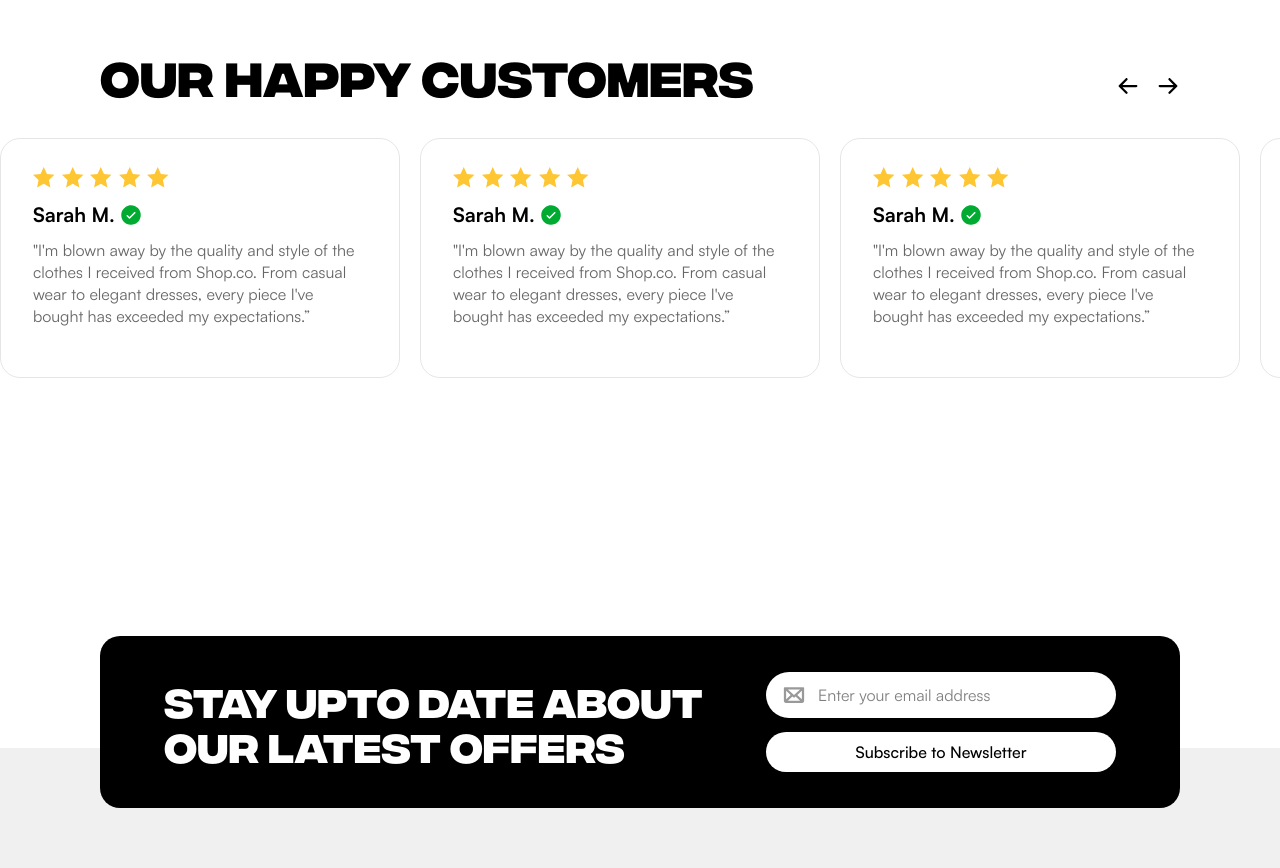
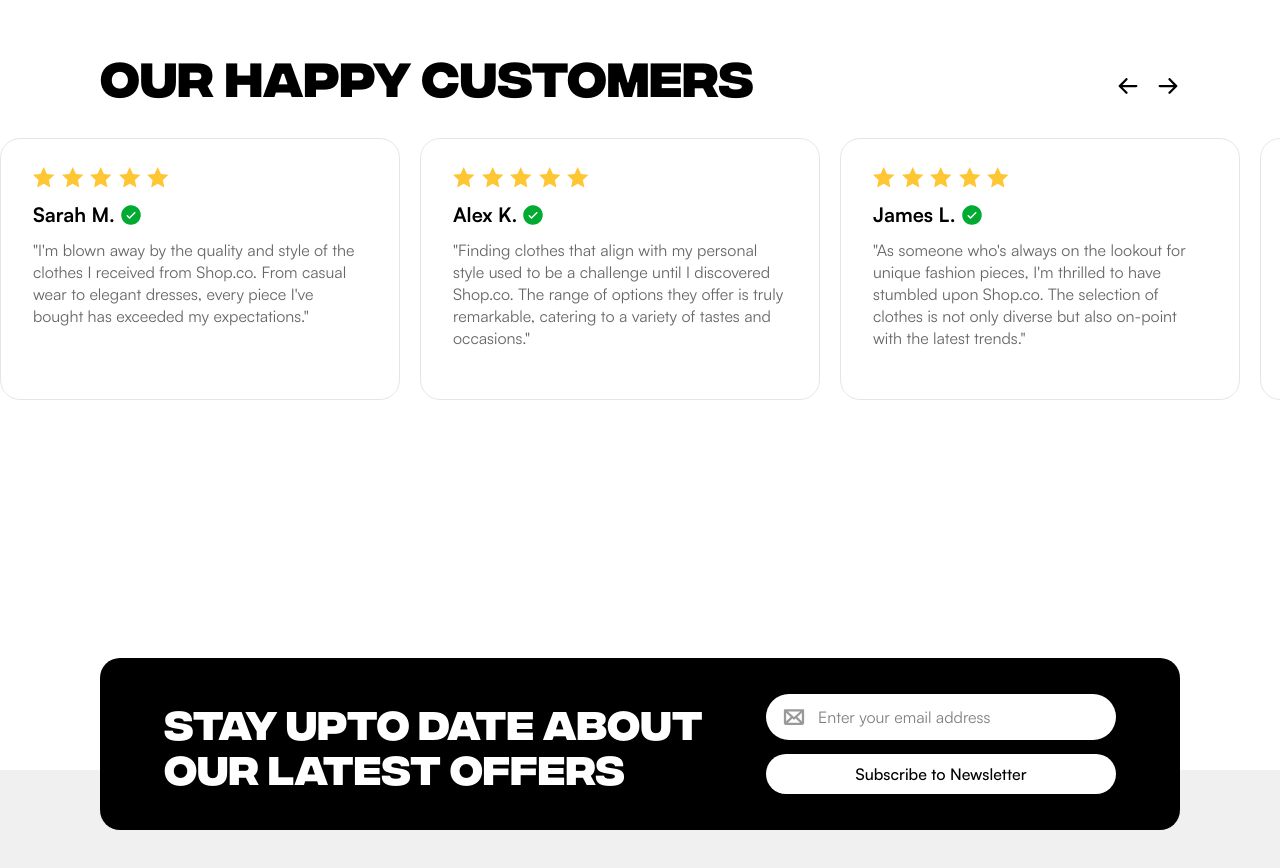
Before and after one commit to dishkhant-dev/ecommerce-app, a Next.js app: page / in a window 1280 px wide. Shown: the part 4020-4888 px from the top of the page. Built offline with nearby package versions, Linux system fonts and the light colour scheme.

Commit message:
Implement slider on testimonials

```diff
--- a/src/components/pages/home/Testimonials.tsx
+++ b/src/components/pages/home/Testimonials.tsx
@@ -1,25 +1,161 @@
 "use client";
 
+import { useCallback, useEffect, useState } from "react";
+import useEmblaCarousel from "embla-carousel-react";
+
 const TestimonialsSection = () => {
+    const [emblaRef, emblaApi] = useEmblaCarousel({
+        loop: true,
+        align: "start",
+        slidesToScroll: 1,
+        breakpoints: {
+            '(min-width: 640px)': { slidesToScroll: 2 },
+            '(min-width: 1024px)': { slidesToScroll: 3 }
+        }
+    });
+
+    const [canScrollPrev, setCanScrollPrev] = useState(false);
+    const [canScrollNext, setCanScrollNext] = useState(false);
+
+    const scrollPrev = useCallback(() => {
+        if (emblaApi) emblaApi.scrollPrev();
+    }, [emblaApi]);
+
+    const scrollNext = useCallback(() => {
+        if (emblaApi) emblaApi.scrollNext();
+    }, [emblaApi]);
+
+    const onSelect = useCallback(() => {
+        if (!emblaApi) return;
+        setCanScrollPrev(emblaApi.canScrollPrev());
+        setCanScrollNext(emblaApi.canScrollNext());
+    }, [emblaApi]);
+
+    useEffect(() => {
+        if (!emblaApi) return;
+        onSelect();
+        emblaApi.on("select", onSelect);
+        emblaApi.on("reInit", onSelect);
+    }, [emblaApi, onSelect]);
+
+
+    // Constant Data
+    const testimonials = [
+        {
+            id: 1,
+            name: "Sarah M.",
+            rating: 5,
+            review: "I'm blown away by the quality and style of the clothes I received from Shop.co. From casual wear to elegant dresses, every piece I've bought has exceeded my expectations."
+        },
+        {
+            id: 2,
+            name: "Alex K.",
+            rating: 5,
+            review: "Finding clothes that align with my personal style used to be a challenge until I discovered Shop.co. The range of options they offer is truly remarkable, catering to a variety of tastes and occasions."
+        },
+        {
+            id: 3,
+            name: "James L.",
+            rating: 5,
+            review: "As someone who's always on the lookout for unique fashion pieces, I'm thrilled to have stumbled upon Shop.co. The selection of clothes is not only diverse but also on-point with the latest trends."
+        },
+        {
+            id: 4,
+            name: "Mooen M.",
+            rating: 5,
+            review: "I'm blown away by the quality and style of the clothes I received from Shop.co. From casual wear to elegant dresses, every piece I've bought has exceeded my expectations."
+        },
+        {
+            id: 5,
+            name: "Emily R.",
+            rating: 5,
+            review: "Shop.co has completely transformed my wardrobe! The attention to detail and quality of their clothing is unmatched. I always receive compliments when wearing their pieces."
+        },
+        {
+            id: 6,
+            name: "Michael B.",
+            rating: 5,
+            review: "Outstanding customer service and amazing products! Shop.co never disappoints. Their collection is always fresh and stylish, making it my go-to for all fashion needs."
+        },
+        {
+            id: 7,
+            name: "Sarah M.",
+            rating: 5,
+            review: "I'm blown away by the quality and style of the clothes I received from Shop.co. From casual wear to elegant dresses, every piece I've bought has exceeded my expectations."
+        },
+        {
+            id: 8,
+            name: "Alex K.",
+            rating: 5,
+            review: "Finding clothes that align with my personal style used to be a challenge until I discovered Shop.co. The range of options they offer is truly remarkable, catering to a variety of tastes and occasions."
+        },
+        {
+            id: 9,
+            name: "James L.",
+            rating: 5,
+            review: "As someone who's always on the lookout for unique fashion pieces, I'm thrilled to have stumbled upon Shop.co. The selection of clothes is not only diverse but also on-point with the latest trends."
+        },
+        {
+            id: 10,
+            name: "Mooen M.",
+            rating: 5,
+            review: "I'm blown away by the quality and style of the clothes I received from Shop.co. From casual wear to elegant dresses, every piece I've bought has exceeded my expectations."
+        },
+        {
+            id: 11,
+            name: "Emily R.",
+            rating: 5,
+            review: "Shop.co has completely transformed my wardrobe! The attention to detail and quality of their clothing is unmatched. I always receive compliments when wearing their pieces."
+        },
+        {
+            id: 12,
+            name: "Michael B.",
+            rating: 5,
+            review: "Outstanding customer service and amazing products! Shop.co never disappoints. Their collection is always fresh and stylish, making it my go-to for all fashion needs."
+        }
+    ];
+
     return (
         <div className="mt-[50px] sm:mt-20 mb-[50px] sm:mb-[170px]">
             <div className="margin-main-x flex items-end justify-between mb-6 sm:mb-10">
-                <h2 className="integralcf-font font-bold text-[32px] sm:text-[48px] leading-[100%]">OUR HAPPY CUSTOMERS</h2>
+                <h2 className="integralcf-font font-bold text-[32px] sm:text-[48px] leading-[100%]">
+                    OUR HAPPY CUSTOMERS
+                </h2>
                 <div className="flex items-center gap-4">
-                    <svg className="cursor-pointer" width="24" height="24" viewBox="0 0 24 24" fill="none" xmlns="http://www.w3.org/2000/svg">
+                    <button
+                        onClick={scrollPrev}
+                        disabled={!canScrollPrev}
+                        className={`cursor-pointer transition-opacity ${!canScrollPrev ? "opacity-30 cursor-not-allowed" : "hover:opacity-70"
+                            }`}
+                        aria-label="Previous testimonials"
+                    >
+                        <svg width="24" height="24" viewBox="0 0 24 24" fill="none" xmlns="http://www.w3.org/2000/svg">
                             <path d="M9.70406 4.4541L2.95406 11.2041C2.84918 11.3086 2.76597 11.4328 2.70919 11.5696C2.6524 11.7063 2.62317 11.8529 2.62317 12.001C2.62317 12.149 2.6524 12.2957 2.70919 12.4324C2.76597 12.5691 2.84918 12.6933 2.95406 12.7979L9.70406 19.5479C9.91541 19.7592 10.2021 19.8779 10.5009 19.8779C10.7998 19.8779 11.0865 19.7592 11.2978 19.5479C11.5092 19.3365 11.6279 19.0499 11.6279 18.751C11.6279 18.4521 11.5092 18.1654 11.2978 17.9541L6.46875 13.125L20.25 13.125C20.5484 13.125 20.8345 13.0065 21.0455 12.7955C21.2565 12.5846 21.375 12.2984 21.375 12C21.375 11.7017 21.2565 11.4155 21.0455 11.2045C20.8345 10.9936 20.5484 10.875 20.25 10.875L6.46875 10.875L11.2988 6.04598C11.5101 5.83463 11.6288 5.54799 11.6288 5.2491C11.6288 4.95022 11.5101 4.66357 11.2988 4.45223C11.0874 4.24088 10.8008 4.12215 10.5019 4.12215C10.203 4.12215 9.91634 4.24088 9.705 4.45223L9.70406 4.4541Z" fill="black" />
                         </svg>
-                    <svg className="cursor-pointer" width="24" height="24" viewBox="0 0 24 24" fill="none" xmlns="http://www.w3.org/2000/svg">
+                    </button>
+                    <button
+                        onClick={scrollNext}
+                        disabled={!canScrollNext}
+                        className={`cursor-pointer transition-opacity ${!canScrollNext ? "opacity-30 cursor-not-allowed" : "hover:opacity-70"
+                            }`}
+                        aria-label="Next testimonials"
+                    >
+                        <svg width="24" height="24" viewBox="0 0 24 24" fill="none" xmlns="http://www.w3.org/2000/svg">
                             <path d="M14.2959 4.4541L21.0459 11.2041C21.1508 11.3086 21.234 11.4328 21.2908 11.5696C21.3476 11.7063 21.3768 11.8529 21.3768 12.001C21.3768 12.149 21.3476 12.2957 21.2908 12.4324C21.234 12.5691 21.1508 12.6933 21.0459 12.7979L14.2959 19.5479C14.0846 19.7592 13.7979 19.8779 13.4991 19.8779C13.2002 19.8779 12.9135 19.7592 12.7022 19.5479C12.4908 19.3365 12.3721 19.0499 12.3721 18.751C12.3721 18.4521 12.4908 18.1654 12.7022 17.9541L17.5313 13.125L3.75 13.125C3.45163 13.125 3.16548 13.0065 2.9545 12.7955C2.74353 12.5846 2.625 12.2984 2.625 12C2.625 11.7017 2.74353 11.4155 2.95451 11.2045C3.16548 10.9936 3.45163 10.875 3.75 10.875L17.5313 10.875L12.7013 6.04598C12.4899 5.83463 12.3712 5.54799 12.3712 5.2491C12.3712 4.95022 12.4899 4.66357 12.7013 4.45223C12.9126 4.24088 13.1992 4.12215 13.4981 4.12215C13.797 4.12215 14.0837 4.24088 14.295 4.45223L14.2959 4.4541Z" fill="black" />
                         </svg>
+                    </button>
                 </div>
             </div>
 
-            <div className="flex items-center gap-4 sm:gap-5 overflow-hidden">
-                {[1, 2, 3, 4, 5, 6].map((i) => (
-                    <div key={i} className="w-full max-w-[358px] sm:max-w-[400px] shrink-0 border border-[#0000001A] rounded-[20px] px-6 sm:px-8 pt-6 sm:pt-7 pb-6 sm:pb-[50px]">
+            <div className="overflow-hidden" ref={emblaRef}>
+                <div className="flex gap-4 sm:gap-5">
+                    {testimonials.map((testimonial) => (
+                        <div
+                            key={testimonial.id}
+                            className="w-full max-w-[358px] sm:max-w-[400px] shrink-0 border border-[#0000001A] rounded-[20px] px-6 sm:px-8 pt-6 sm:pt-7 pb-6 sm:pb-[50px]"
+                        >
                             <div className="flex items-center gap-1.5 sm:gap-[6.50px]">
-                            {[1, 2, 3, 4, 5].map((i) => (
+                                {[...Array(testimonial.rating)].map((_, i) => (
                                     <svg key={i} width="22" height="21" viewBox="0 0 22 21" fill="none" xmlns="http://www.w3.org/2000/svg">
                                         <path d="M10.7369 0L13.9354 6.8872L21.4739 7.80085L15.9121 12.971L17.3727 20.4229L10.7369 16.731L4.10114 20.4229L5.56173 12.971L-3.8147e-06 7.80085L7.53849 6.8872L10.7369 0Z" fill="#FFC633" />
                                     </svg>
@@ -27,18 +163,23 @@ const TestimonialsSection = () => {
                             </div>
 
                             <div className="mt-3 sm:mt-[15px] mb-2 sm:mb-3 flex items-center gap-1">
-                            <h4 className="text-[#000000] font-bold text-[16px] sm:text-[20px] leading-[22px]">Sarah M.</h4>
+                                <h4 className="text-[#000000] font-bold text-[16px] sm:text-[20px] leading-[22px]">
+                                    {testimonial.name}
+                                </h4>
                                 <svg width="24" height="24" viewBox="0 0 24 24" fill="none" xmlns="http://www.w3.org/2000/svg">
                                     <path d="M12 2.25C10.0716 2.25 8.18657 2.82183 6.58319 3.89317C4.97982 4.96451 3.73013 6.48726 2.99218 8.26884C2.25422 10.0504 2.06114 12.0108 2.43735 13.9021C2.81355 15.7934 3.74215 17.5307 5.10571 18.8943C6.46928 20.2579 8.20656 21.1865 10.0979 21.5627C11.9892 21.9389 13.9496 21.7458 15.7312 21.0078C17.5127 20.2699 19.0355 19.0202 20.1068 17.4168C21.1782 15.8134 21.75 13.9284 21.75 12C21.7473 9.41498 20.7192 6.93661 18.8913 5.10872C17.0634 3.28084 14.585 2.25273 12 2.25ZM16.2806 10.2806L11.0306 15.5306C10.961 15.6004 10.8783 15.6557 10.7872 15.6934C10.6962 15.7312 10.5986 15.7506 10.5 15.7506C10.4014 15.7506 10.3038 15.7312 10.2128 15.6934C10.1218 15.6557 10.039 15.6004 9.96938 15.5306L7.71938 13.2806C7.57865 13.1399 7.49959 12.949 7.49959 12.75C7.49959 12.551 7.57865 12.3601 7.71938 12.2194C7.86011 12.0786 8.05098 11.9996 8.25 11.9996C8.44903 11.9996 8.6399 12.0786 8.78063 12.2194L10.5 13.9397L15.2194 9.21937C15.2891 9.14969 15.3718 9.09442 15.4628 9.0567C15.5539 9.01899 15.6515 8.99958 15.75 8.99958C15.8486 8.99958 15.9461 9.01899 16.0372 9.0567C16.1282 9.09442 16.2109 9.14969 16.2806 9.21937C16.3503 9.28906 16.4056 9.37178 16.4433 9.46283C16.481 9.55387 16.5004 9.65145 16.5004 9.75C16.5004 9.84855 16.481 9.94613 16.4433 10.0372C16.4056 10.1282 16.3503 10.2109 16.2806 10.2806Z" fill="#01AB31" />
                                 </svg>
                             </div>
 
-                        <p className="text-[#00000099] text-[14px] sm:text-[16px] leading-[22px]">"I'm blown away by the quality and style of the clothes I received from Shop.co. From casual wear to elegant dresses, every piece I've bought has exceeded my expectations.”</p>
+                            <p className="text-[#00000099] text-[14px] sm:text-[16px] leading-[22px]">
+                                "{testimonial.review}"
+                            </p>
                         </div>
                     ))}
                 </div>
             </div>
-    )
-}
+        </div>
+    );
+};
 
 export default TestimonialsSection;
```
Lines whose indentation alone changed are shown as unchanged.
